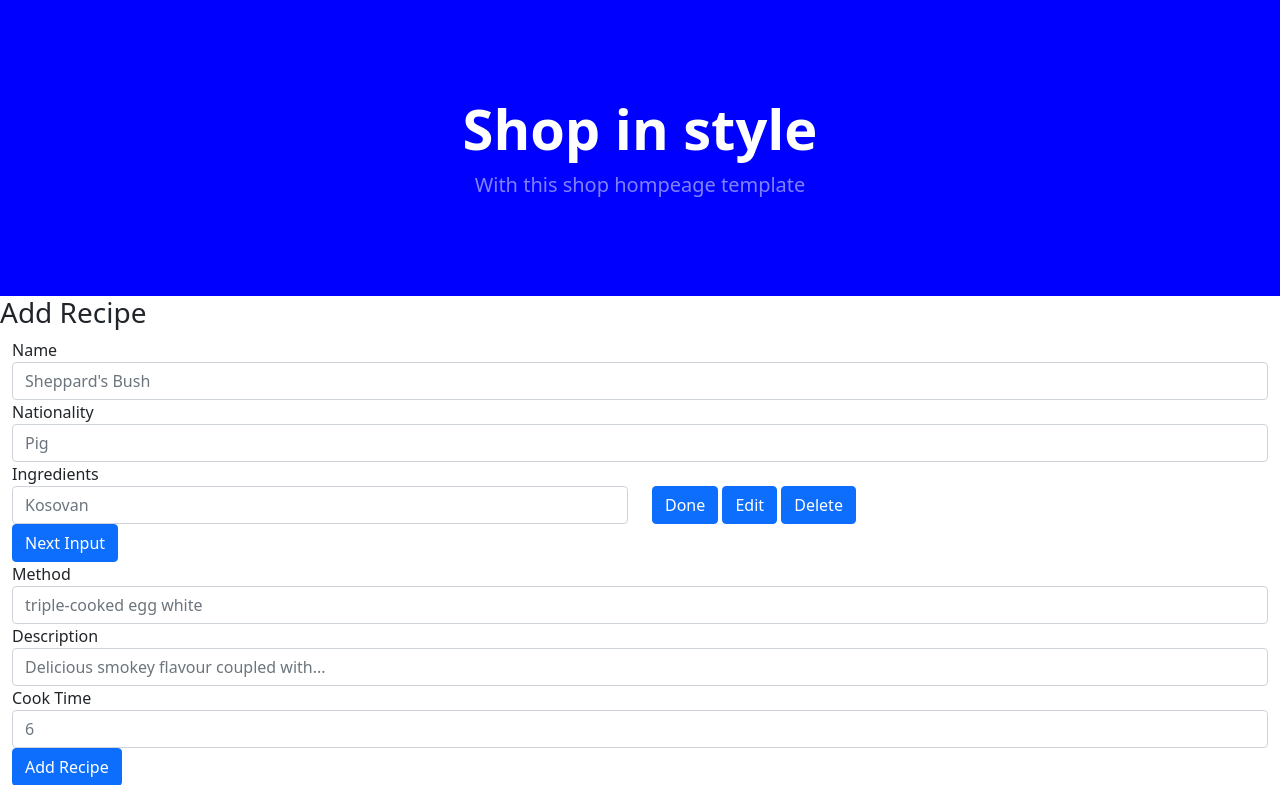
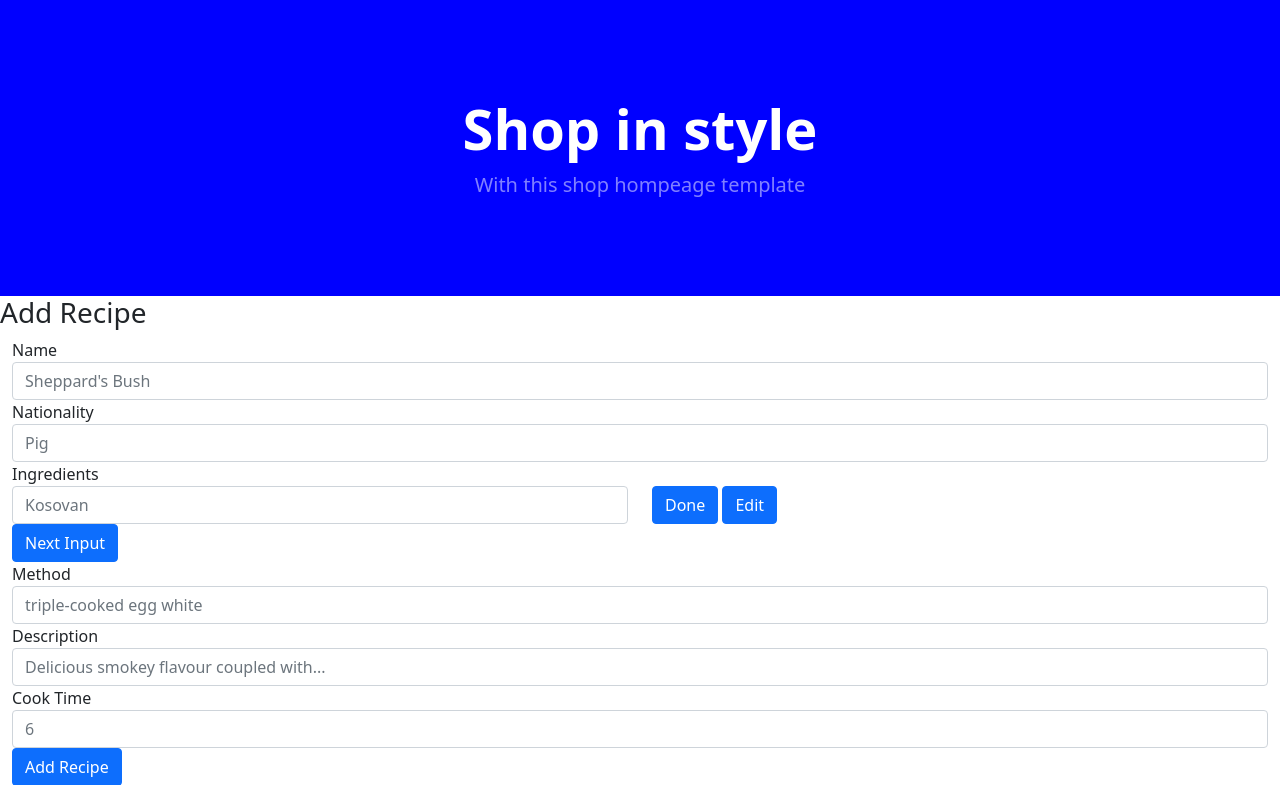
Before and after one commit to Jonasitoelprogramador/Milestone3, a Flask app: page /add_recipe in a window 1280 px wide. Shown: the part 57-842 px from the top of the page. Run offline with Flask 2, Linux system fonts and the light colour scheme; some libraries are stand-ins or nearby versions.

Commit message:
edit of delete_input function to fix bug preventing elements from being deleted

```diff
--- a/static/js/scripts.js
+++ b/static/js/scripts.js
@@ -33,10 +33,9 @@ function event_listener_delete() {
 }
 
 
-event_listener_edit()
-event_listener_next_input()
-event_listener_done()
-delete_input()
+event_listener_edit();
+event_listener_next_input();
+event_listener_done();
 
 
 function next_input() {
@@ -61,7 +60,7 @@ function next_input() {
     event_listener_next_input();
     event_listener_edit();
     event_listener_done();
-    delete_input();
+    event_listener_delete();
 }
 
 function edit_input() {
@@ -70,25 +69,11 @@ function edit_input() {
 
 
 function input_done() {
+    console.log(this);
     this.parentElement.previousElementSibling.children[1].readOnly = true;
 }
 
 
 function delete_input() {
-   console.log("howdy P")
+   this.parentElement.parentElement.remove();
 }
-
-
-/*var next_ingredient = document.getElementById("edit");
-next_ingredient.addEventListener("click", edit);
-
-function edit() {
-    document.getElementsByClassName("ingredients")[0].lastElementChild.readOnly = true;
-}
-
-var next_ingredient = document.getElementById("undo-input");
-next_ingredient.addEventListener("click", undo_input);
-
-function undo_input() {
-    document.getElementsByClassName("ingredients")[0].lastElementChild.readOnly = false;
-}*/
--- a/templates/add_recipe.html
+++ b/templates/add_recipe.html
@@ -24,7 +24,6 @@
         <div class="col-md-6" id="top-level-secondary-ingredient-buttons">
             <input type="button" class="btn btn-primary done" value="Done">
             <input type="button" class="btn btn-primary edit" value="Edit">
-            <input type="button" class="btn btn-primary delete" value="Delete">
         </div>
     </div>
   </div>
```
